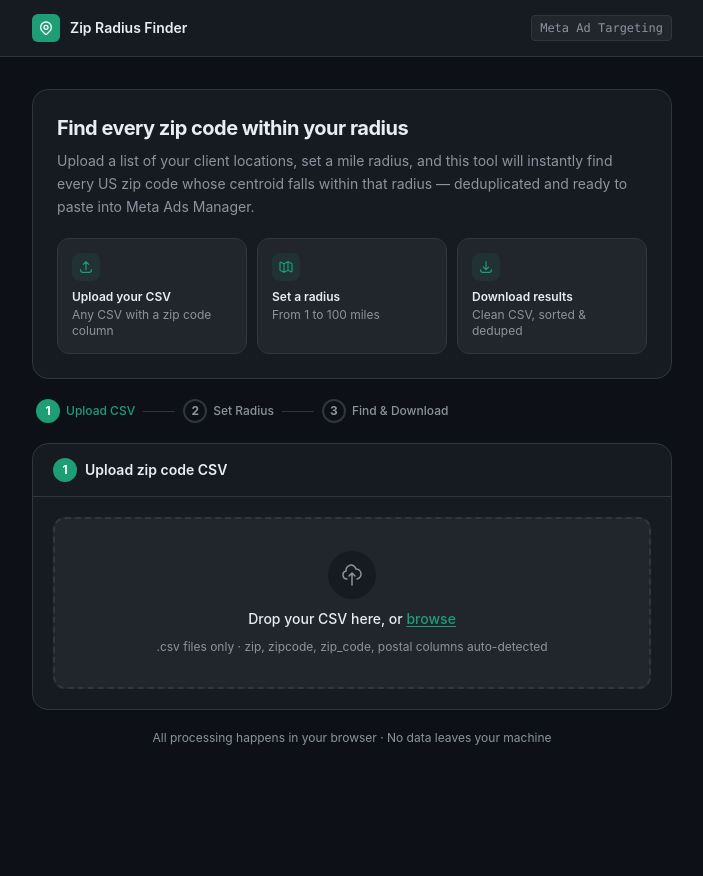
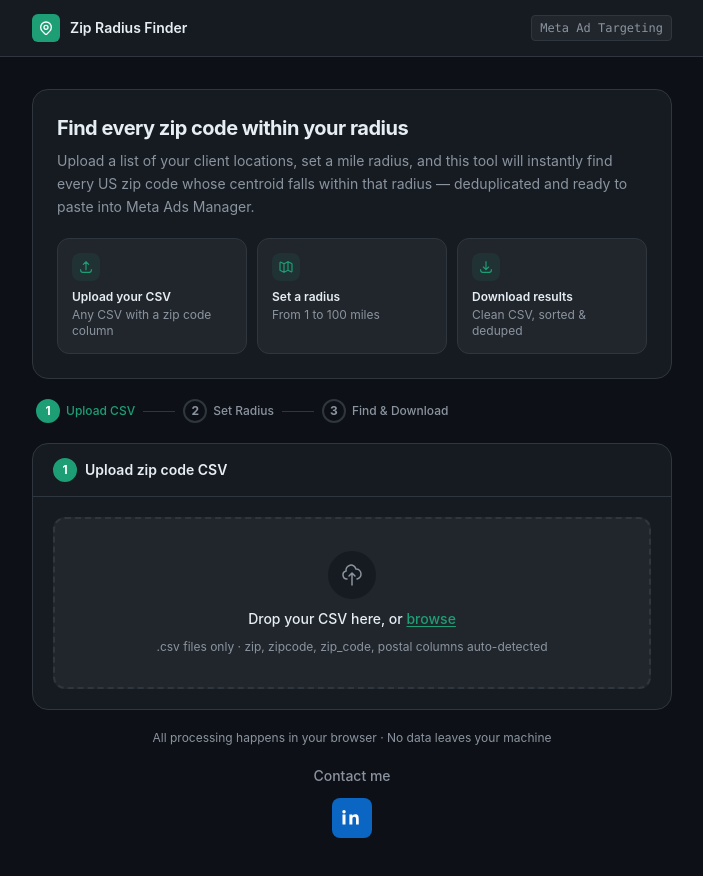
Before and after one commit to NaBiddy/zip-radius-finder, a Next.js app: page / in a window 1280 px wide. Shown: the top 876 px of the page, without its empty margins (288-991 px from the left). Before the commit the page ends 800 px from the top, so only its background shows below. Built offline with nearby package versions, Linux system fonts and the light colour scheme.

Commit message:
Add contact section with LinkedIn button

```diff
--- a/app/page.tsx
+++ b/app/page.tsx
@@ -253,9 +253,26 @@
           </div>
         )}
 
-        <p className="text-center text-xs pb-4" style={{ color: "var(--text-2)" }}>
+        <p className="text-center text-xs" style={{ color: "var(--text-2)" }}>
           All processing happens in your browser · No data leaves your machine
         </p>
+
+        {/* Contact */}
+        <div className="flex flex-col items-center gap-3 pb-8">
+          <p className="text-sm font-medium" style={{ color: "var(--text-2)" }}>Contact me</p>
+          <a
+            href="https://www.linkedin.com/in/nathan-bidinger-59769712a/"
+            target="_blank"
+            rel="noopener noreferrer"
+            className="transition-opacity hover:opacity-75 active:opacity-50"
+            aria-label="LinkedIn profile"
+          >
+            <svg xmlns="http://www.w3.org/2000/svg" viewBox="0 0 40 40" width="40" height="40">
+              <rect width="40" height="40" rx="8" fill="#0A66C2" />
+              <path fill="#fff" d="M13.5 16.5h-3v10h3v-10zm-1.5-1a1.75 1.75 0 110-3.5 1.75 1.75 0 010 3.5zm15 11h-3v-5c0-1.2-.02-2.75-1.68-2.75-1.68 0-1.93 1.31-1.93 2.66v5.09h-3v-10h2.88v1.36h.04c.4-.76 1.38-1.56 2.84-1.56 3.04 0 3.6 2 3.6 4.59v5.61z"/>
+            </svg>
+          </a>
+        </div>
       </div>
     </main>
   );
```
